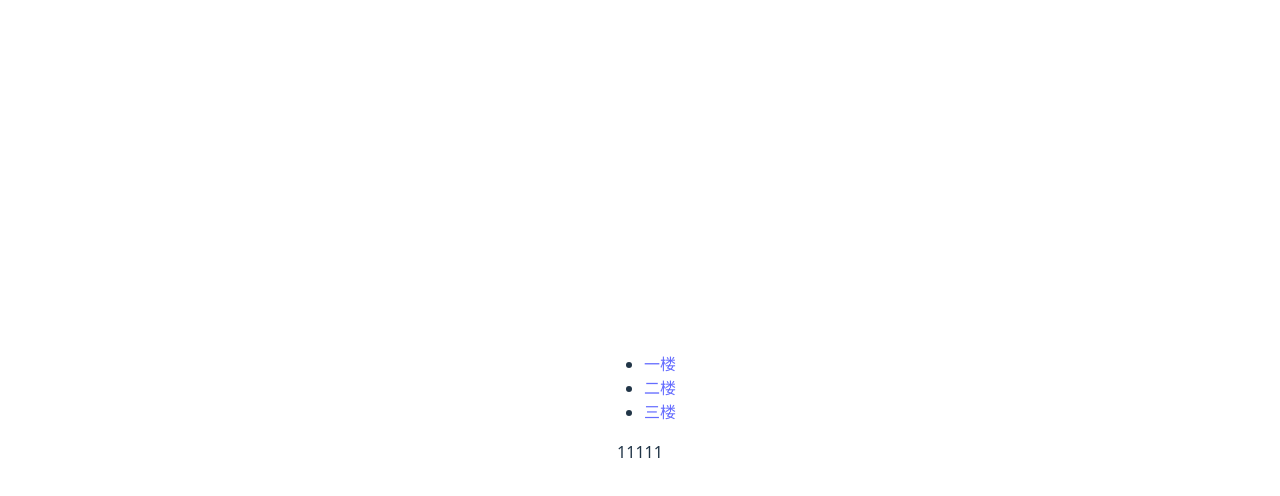
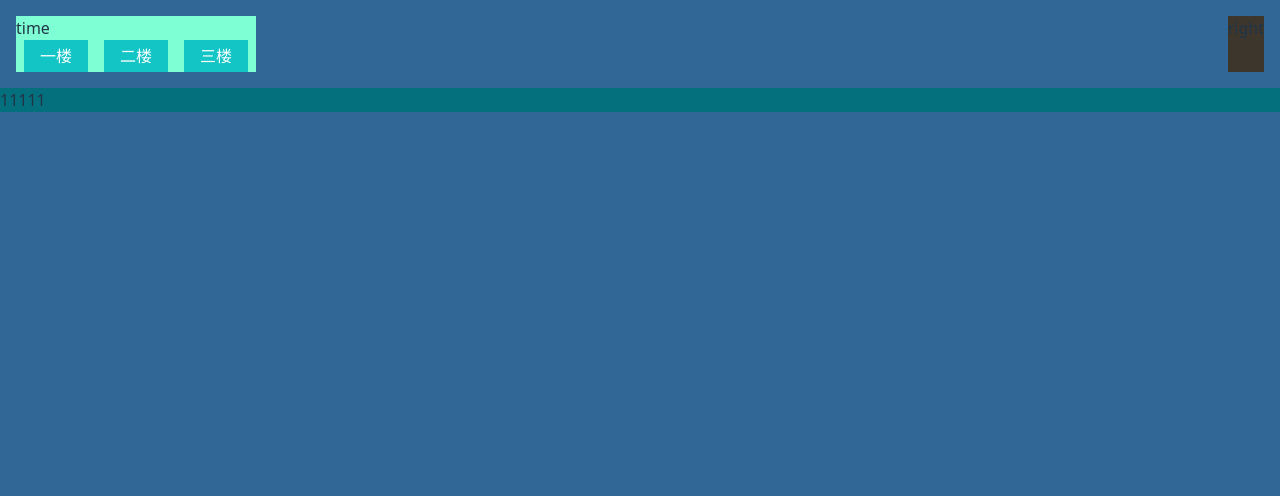
Before and after one commit to guigutan/shinewayscada, a Vue app: page /floor1 in a window 1280 px wide. Shown: the top 496 px of the page. Built offline with nearby package versions, Linux system fonts and the light colour scheme.

Commit message:
1212更新

```diff
--- a/src/components/floor1.vue
+++ b/src/components/floor1.vue
@@ -6,4 +6,5 @@
 </template>
 
 <style scoped>
+
 </style>
--- a/src/components/index.vue
+++ b/src/components/index.vue
@@ -1,12 +1,22 @@
 <script setup lang="ts">
-    import navaa from './nav.vue';
+    import left from './left.vue';
+    import right from './right.vue';
 </script>
 
 <template>
-   <div> <navaa/></div>
-   <div> <router-view /></div>
+    <div class="sc-top"> <left/><right/></div>
+    <div class="sc-content"> <router-view /></div>
 </template>
 
 <style scoped>
-
+    .sc-top{
+         display: flex;
+         display: -webkit-flex;
+         padding: 1rem;
+         justify-content: space-between;
+    }
+    .sc-content{
+        width: 100%;
+        background-color: rgb(4, 112, 126);
+    }
 </style>
--- /dev/null
+++ b/src/components/left.vue
@@ -0,0 +1,41 @@
+<script setup lang="ts">
+</script>
+
+<template>
+<div class="sc-time">
+        <div class="sc-time">time</div>
+        <ul id="sc-menu">
+          <router-link to="/floor1"><li>一楼</li></router-link>
+          <router-link to="/floor2"><li>二楼</li></router-link>
+          <router-link to="/floor3"><li>三楼</li></router-link>
+        </ul>
+  </div>
+</template>
+
+<style scoped>
+
+.sc-time{
+  background-color:aquamarine;
+  /* width: 300px; */
+  /* height: 300px; */
+}
+  #sc-menu{
+    display: flex;
+    display: -webkit-flex;
+    margin: 0;
+    padding: 0;
+  }
+  #sc-menu li{
+    list-style:none;
+    margin: 0 0.5rem;
+    padding: 0;
+
+    width: 4rem;
+    height: 2rem;
+    line-height: 2rem;
+    text-align: center;
+    background-color: rgb(20, 197, 197);
+    color: white;
+  }
+
+</style>
--- a/src/components/nav.vue
+++ /dev/null
@@ -1,14 +0,0 @@
-<script setup lang="ts">
-</script>
-
-<template>
-     <ul>
-      <li><router-link to="/floor1">一楼</router-link></li>
-      <li><router-link to="/floor2">二楼</router-link></li>
-      <li><router-link to="/floor3">三楼</router-link></li>
-    </ul>
-</template>
-
-<style scoped>
-
-</style>
--- /dev/null
+++ b/src/components/right.vue
@@ -0,0 +1,13 @@
+<script setup lang="ts">
+</script>
+
+<template>
+  <div class="sc-right">right</div>
+</template>
+
+<style scoped>
+.sc-right{
+    background-color: rgb(61, 54, 45);
+     /* width: 70%; */
+}
+</style>
--- a/src/style.css
+++ b/src/style.css
@@ -24,10 +24,12 @@ a:hover {
 
 body {
   margin: 0;
-  display: flex;
-  place-items: center;
+  /* display: flex; */
+  /* place-items: center; */
   min-width: 320px;
   min-height: 100vh;
+
+  background-color: #306797;
 }
 
 h1 {
@@ -61,8 +63,8 @@ button:focus-visible {
 #app {
   max-width: 1280px;
   margin: 0 auto;
-  padding: 2rem;
-  text-align: center;
+  /* padding: 2rem; */
+  /* text-align: center; */
 }
 
 @media (prefers-color-scheme: light) {
```
